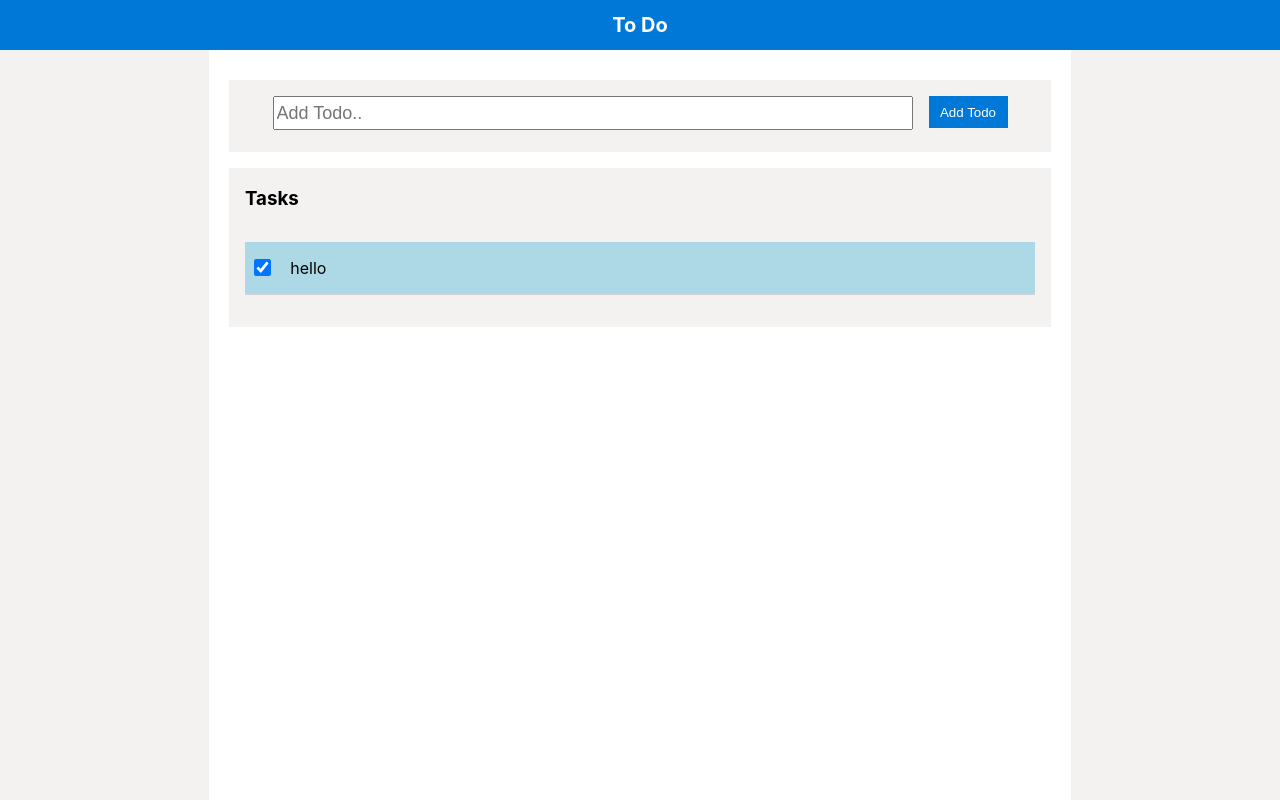
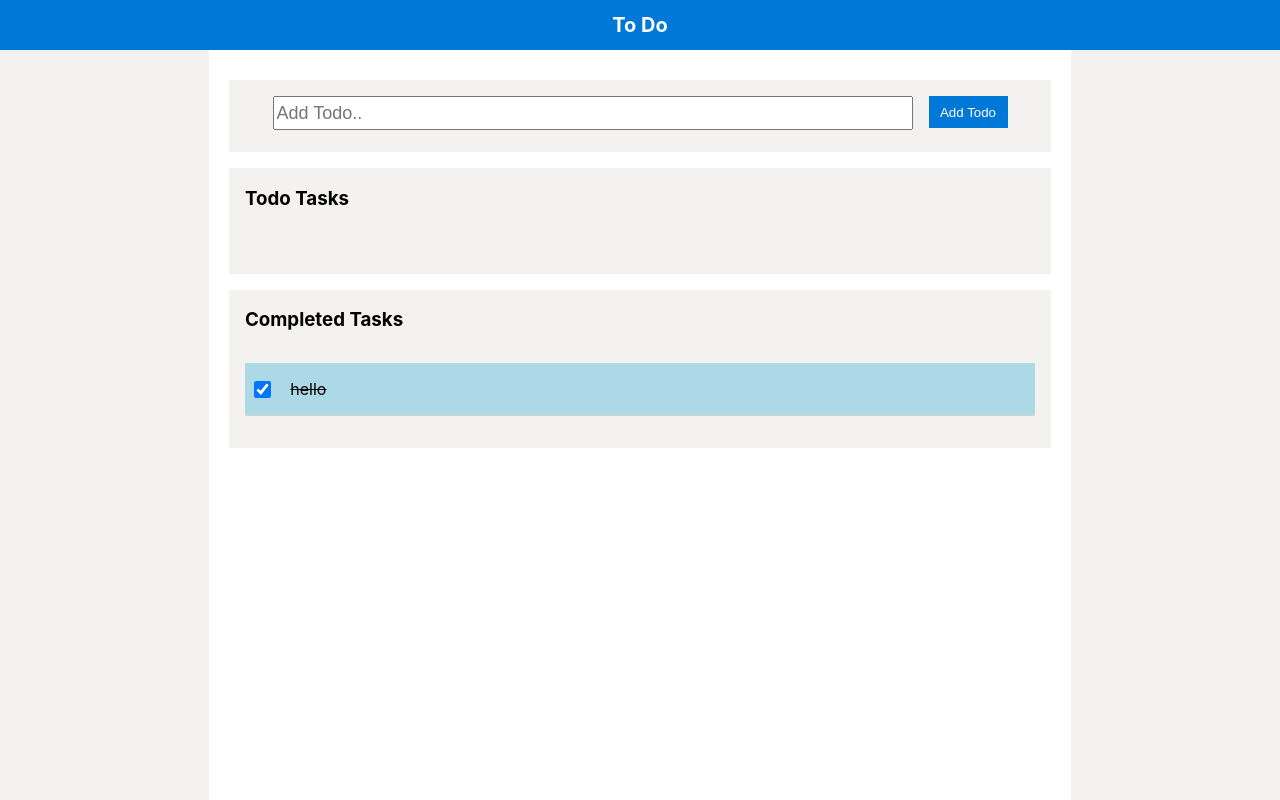
Before and after one commit to pranit1/react-todo, a React (Create React App) app: page / in a window 1280 px wide. Both pictures are taken after a click on the checkbox 262 px from the left and 267 px from the top of the page. Built offline with nearby package versions, Linux system fonts and the light colour scheme.

Commit message:
adding complete tasks and wiring up checkbox

```diff
--- a/src/components/ItemList.tsx
+++ b/src/components/ItemList.tsx
@@ -1,7 +1,7 @@
 import React, {useState} from "react";
 import styled from "styled-components";
 import { useAppSelector, useAppDispatch } from '../app/hooks'
-import { addTodo,editTodo } from "../features/todoSlice";
+import { addTodo,checkTodo } from "../features/todoSlice";
 import { selectItems } from "../features/todoSlice";
 const TodoApp  = styled.div`
   display: grid;
@@ -111,6 +111,13 @@ const ItemList: React.FC = () => {
   const items = useAppSelector(selectItems);
   const dispatch = useAppDispatch()
   const [todo, setTodo] = useState<string>("");
+  const handleKeyUp = (e:any) => {
+    if(e.key === 'Enter')
+      {
+        dispatch(addTodo(todo))
+        setTodo('')
+      }
+  }
   return (
    <TodoApp>
     <Header><h1>To Do</h1></Header>
@@ -119,21 +126,49 @@ const ItemList: React.FC = () => {
       <InputContainer>
           <Input placeholder="Add Todo.."
             type="text"
+            value={todo}
             onChange={(e) => setTodo(e.target.value)}
-            onKeyUp={(e) => {if(e.key === 'Enter') dispatch(addTodo(todo))}}
+            onKeyUp={(e) => {handleKeyUp(e)}}
             />
-          <AddButton onClick={() => dispatch(addTodo(todo))}>Add Todo</AddButton>
+          <AddButton onClick={() => {dispatch(addTodo(todo));setTodo('')}}>Add Todo</AddButton>
       </InputContainer>
       <TaskContainer>
         <h3>
-          Tasks
+          Todo Tasks
         </h3>
         <TaskList>
           {items.map((item) => {
-            return <Task key={item.id}>
-             <ItemCheckbox/>
+            return (!item.done && <Task key={item.id}>
+             <ItemCheckbox onChange={(e:React.ChangeEvent<HTMLInputElement>) => dispatch(checkTodo(
+              {
+                id:item.id,
+                text:item.text,
+                done:e.target.checked
+              }
+              ))}/>
               <p>{item.text}</p>
-            </Task>
+            </Task>)
+          })}
+        </TaskList>
+      </TaskContainer>
+      <TaskContainer>
+        <h3>
+          Completed Tasks
+        </h3>
+        <TaskList>
+          {items.map((item) => {
+            return (item.done && <Task key={item.id}>
+             <ItemCheckbox
+             checked={item.done}
+             onChange={(e:React.ChangeEvent<HTMLInputElement>) => dispatch(checkTodo(
+              {
+                id:item.id,
+                text:item.text,
+                done:e.target.checked
+              }
+              ))}/>
+              <p style={{textDecoration:'line-through 1px'}}>{item.text}</p>
+            </Task>)
           })}
         </TaskList>
       </TaskContainer>
--- a/src/features/todoSlice.ts
+++ b/src/features/todoSlice.ts
@@ -32,6 +32,13 @@ export const todoSlice = createSlice({
             return { payload: { id, text, done:false } }
           },
     },
+    checkTodo(state,action:PayloadAction<Item>) {
+      const {id,done} = action.payload;
+      const existingItem = state.items.find((item) => item.id === id);
+        if (existingItem) {
+          existingItem.done = done;
+        }
+    },
     editTodo(state, action: PayloadAction<Item>) {
         const { id, text } = action.payload;
         const existingItem = state.items.find((item) => item.id === id);
@@ -43,6 +50,6 @@ export const todoSlice = createSlice({
   }
 })
 
-export const {addTodo, editTodo  } = todoSlice.actions
+export const {addTodo, editTodo, checkTodo  } = todoSlice.actions
 export const selectItems = (state: RootState) => {console.log('state',state); return state.todos.items}
 export default todoSlice.reducer
```
